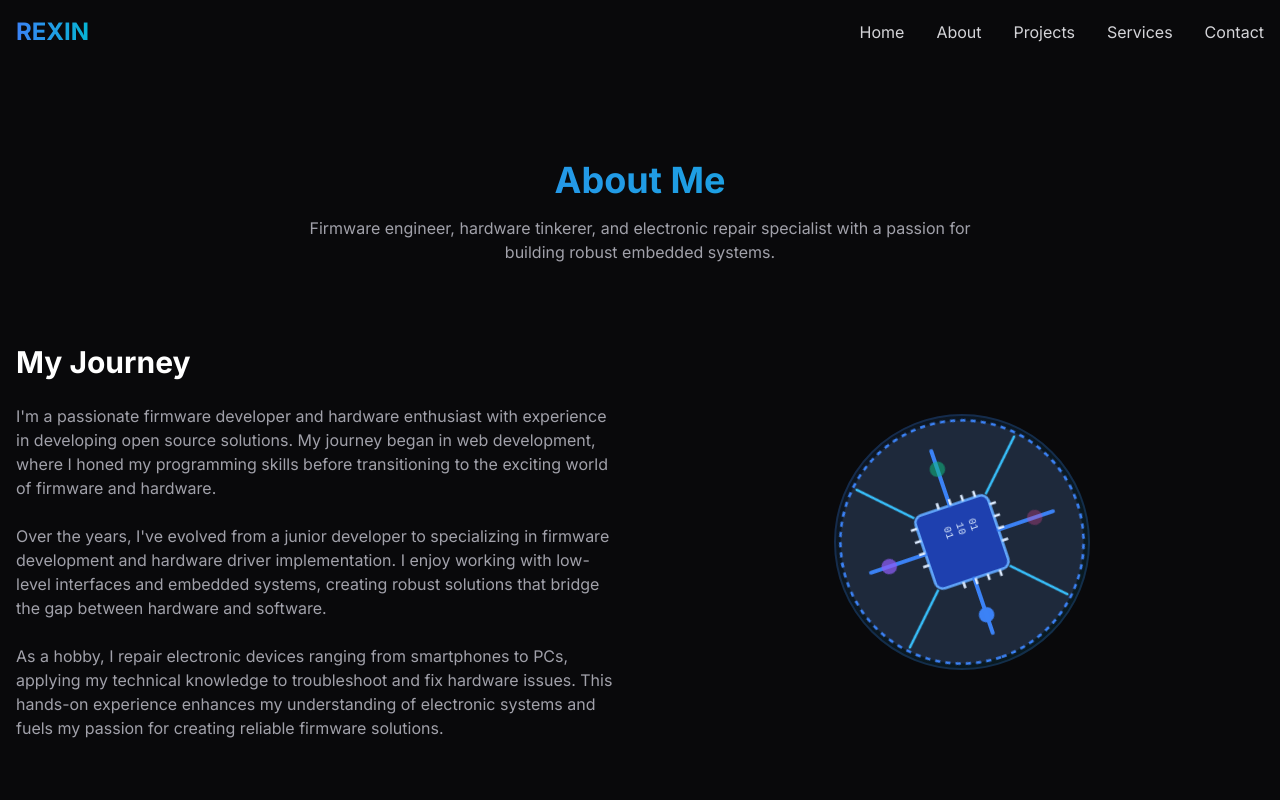
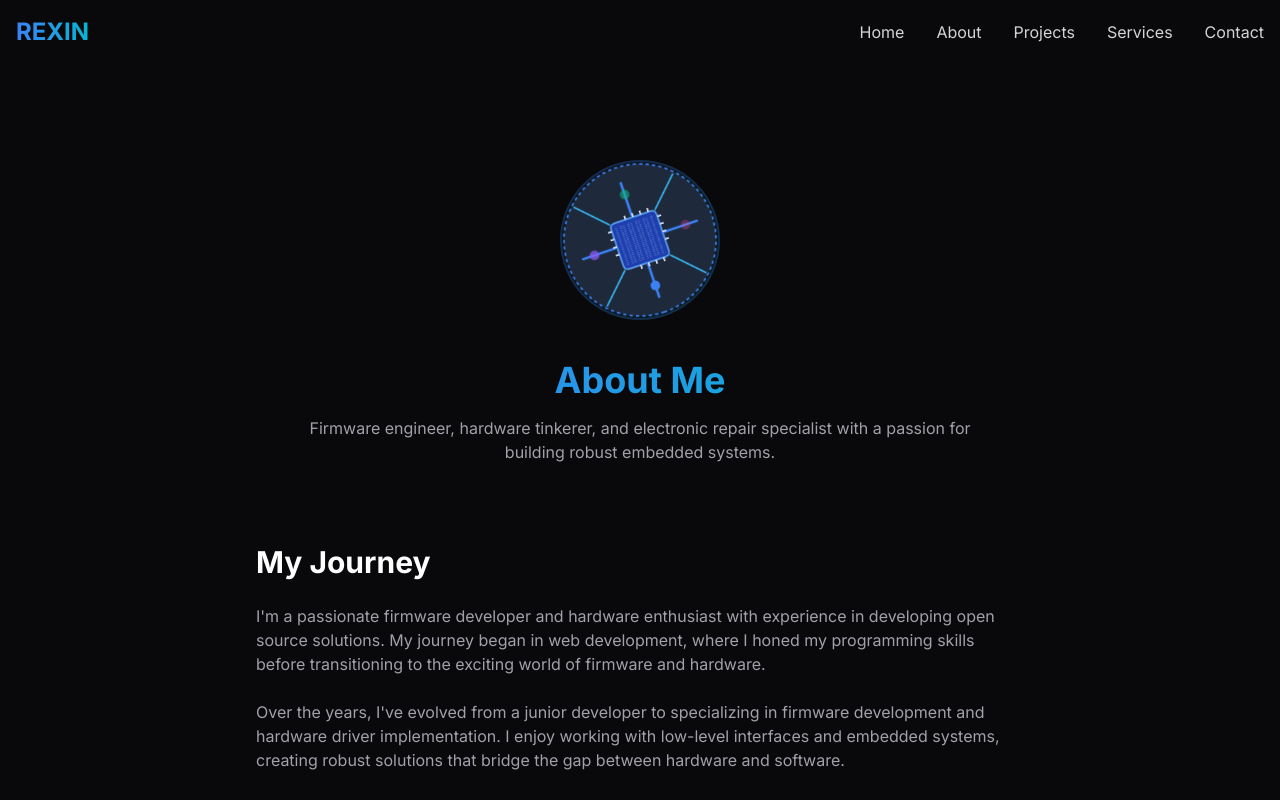
Before and after one commit to rexinscfu/rexin, a Next.js app: page /about in a window 1280 px wide. Shown: the top 800 px of the page. Built offline with nearby package versions, Linux system fonts and the light colour scheme.

Commit message:
update: Reposition avatar and add binary pattern to CPU

```diff
--- a/src/app/about/page.tsx
+++ b/src/app/about/page.tsx
@@ -54,18 +54,33 @@ export default function AboutPage() {
 
   return (
     <div className="py-16 space-y-20">
-      {/* Hero Section */}
-      <SectionHeading
-        title="About Me"
-        description="Firmware engineer, hardware tinkerer, and electronic repair specialist with a passion for building robust embedded systems."
-      />
+      {/* Hero Section with Avatar */}
+      <div className="flex flex-col items-center space-y-10">
+        <motion.div
+          className="w-32 h-32 md:w-40 md:h-40 relative"
+          initial={{ opacity: 0, y: -20 }}
+          animate={{ opacity: 1, y: 0 }}
+          transition={{ duration: 0.7 }}
+        >
+          <div className="absolute inset-0 rounded-full bg-gradient-to-br from-blue-500/10 to-cyan-500/10 z-0"></div>
+          <div className="w-full h-full relative z-10">
+            <CircuitSvg />
+          </div>
+          <div className="absolute inset-0 rounded-full border-2 border-blue-500/20 z-20"></div>
+        </motion.div>
+
+        <SectionHeading
+          title="About Me"
+          description="Firmware engineer, hardware tinkerer, and electronic repair specialist with a passion for building robust embedded systems."
+        />
+      </div>
 
       {/* Bio Section */}
-      <section ref={bioRef} className="grid grid-cols-1 md:grid-cols-2 gap-10 items-center">
+      <section ref={bioRef} className="md:max-w-3xl mx-auto">
         <motion.div
           className="space-y-6"
-          initial={{ opacity: 0, x: -50 }}
-          animate={bioInView ? { opacity: 1, x: 0 } : { opacity: 0, x: -50 }}
+          initial={{ opacity: 0, y: 30 }}
+          animate={bioInView ? { opacity: 1, y: 0 } : { opacity: 0, y: 30 }}
           transition={{ duration: 0.7 }}
         >
           <h2 className="text-3xl font-bold text-white">My Journey</h2>
@@ -78,21 +93,6 @@ export default function AboutPage() {
           <p className="text-zinc-400">
             As a hobby, I repair electronic devices ranging from smartphones to PCs, applying my technical knowledge to troubleshoot and fix hardware issues. This hands-on experience enhances my understanding of electronic systems and fuels my passion for creating reliable firmware solutions.
           </p>
-        </motion.div>
-
-        <motion.div
-          className="relative flex items-center justify-center"
-          initial={{ opacity: 0, scale: 0.9 }}
-          animate={bioInView ? { opacity: 1, scale: 1 } : { opacity: 0, scale: 0.9 }}
-          transition={{ duration: 0.7, delay: 0.2 }}
-        >
-          <div className="w-48 h-48 md:w-64 md:h-64 relative">
-            <div className="absolute inset-0 rounded-full bg-gradient-to-br from-blue-500/10 to-cyan-500/10 z-0"></div>
-            <div className="w-full h-full relative z-10">
-              <CircuitSvg />
-            </div>
-            <div className="absolute inset-0 rounded-full border-2 border-blue-500/20 z-20"></div>
-          </div>
         </motion.div>
       </section>
 
--- a/src/components/ui/CircuitSvg.tsx
+++ b/src/components/ui/CircuitSvg.tsx
@@ -38,6 +38,24 @@ export function CircuitSvg() {
           animate={{ scale: 1 }}
           transition={{ duration: 0.6, delay: 0.5 }}
         />
+
+        {/* Binary pattern background on CPU */}
+        <motion.g
+          initial={{ opacity: 0 }}
+          animate={{ opacity: 0.4 }}
+          transition={{ duration: 0.5, delay: 1.7 }}
+        >
+          <rect x="75" y="75" width="50" height="50" fill="url(#binary-pattern)" />
+        </motion.g>
+        <defs>
+          <pattern id="binary-pattern" patternUnits="userSpaceOnUse" width="20" height="20" patternTransform="scale(0.5)">
+            <rect width="20" height="20" fill="#1E40AF"/>
+            <text x="2" y="10" fill="#DBEAFE" fontFamily="monospace" fontSize="8">01</text>
+            <text x="12" y="10" fill="#DBEAFE" fontFamily="monospace" fontSize="8">10</text>
+            <text x="2" y="18" fill="#DBEAFE" fontFamily="monospace" fontSize="8">10</text>
+            <text x="12" y="18" fill="#DBEAFE" fontFamily="monospace" fontSize="8">01</text>
+          </pattern>
+        </defs>
 
         {/* Animated Circuit Paths */}
         <motion.path
@@ -85,17 +103,6 @@ export function CircuitSvg() {
           <rect x="108" y="130" width="2" height="5" fill="#DBEAFE" />
         </motion.g>
 
-        {/* Binary code on chip */}
-        <motion.g
-          initial={{ opacity: 0 }}
-          animate={{ opacity: 1 }}
-          transition={{ duration: 0.5, delay: 1.8 }}
-        >
-          <text x="85" y="90" fill="#DBEAFE" fontFamily="monospace" fontSize="8">01</text>
-          <text x="85" y="100" fill="#DBEAFE" fontFamily="monospace" fontSize="8">10</text>
-          <text x="85" y="110" fill="#DBEAFE" fontFamily="monospace" fontSize="8">01</text>
-        </motion.g>
-
         {/* Pulsing LED */}
         <motion.circle
           cx="100"
```
